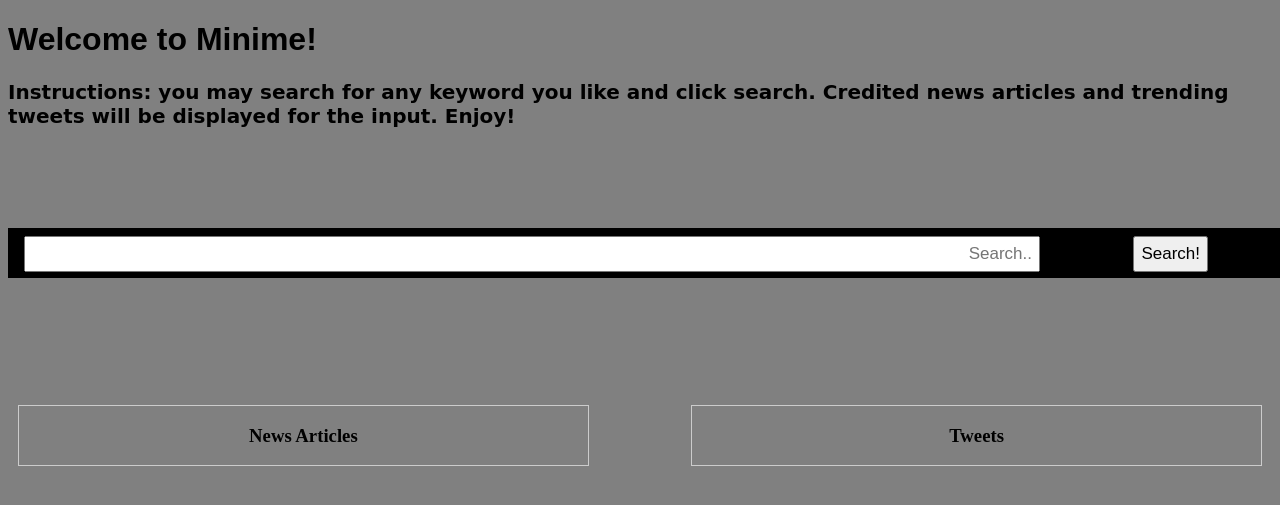
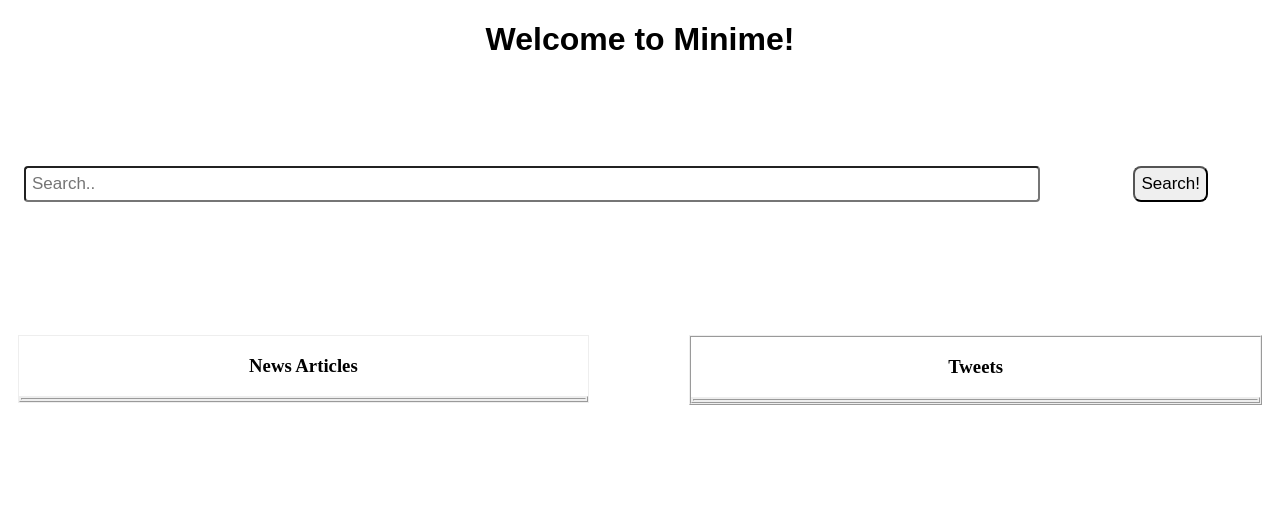
Before and after one commit to rmariah/Capstone-2019, a Django app: page /home/home/ in a window 1280 px wide. Shown: the top 505 px of the page. Run offline with Django 3.2, Linux system fonts and the light colour scheme.

Commit message:
ui update

```diff
--- a/ScrappingUI/minime/templates/index.html
+++ b/ScrappingUI/minime/templates/index.html
@@ -4,7 +4,7 @@
  <style>
 
 body {
-	background-color: gray;
+/* 	background-color: gray; */
 }
 /* Style the links inside the navigation bar */
 .SearchBar {
@@ -15,7 +15,7 @@ body {
   width: 1300px;
   height: 50px;
 /*   position: fixed; */
-  background-color: black;
+/*   background-color: black; */
   top: 40%;
 /*   left: 50%; */
   margin-top: 100px;
@@ -32,7 +32,7 @@ a:hover {
 /* Style the search box inside the navigation bar */
 .SearchBar input[type=text] {
   float: left;
-  text-align: right;
+  text-align: left;
   padding: 6px;
   border: block;
   margin-top: 8px;
@@ -40,6 +40,7 @@ a:hover {
   margin-left: 16px;
   font-size: 17px;
   width: 1000px;
+  border-radius: 4px;
 }
 
 .SearchBar button {
@@ -49,6 +50,7 @@ a:hover {
 	margin-top: 8px;
 	margin-bottom: 8px;
 	margin-right: 100px;
+	border-radius: 8px;
 }
 
 /* When the screen is less than 600px wide, stack the links and the search field vertically instead of horizontally */
@@ -63,11 +65,12 @@ a:hover {
   }
   .SearchBar input[type=text] {
     border: 1px solid #ccc;
+    border-radius: 8px;
   }
 }
 
 h1 {
-	text-align: left;
+	text-align: center;
 	font-size: 32px;
 	font-family: sans-serif;
 }
@@ -82,27 +85,37 @@ h2 {
 	float: left;
 	margin-left: 10px;
 	margin-right: 10px;
-	border: 1px solid #ccc;
+	border: 1px ridge;
 	width: 45%;
 	margin-top: 125px;
 	text-align: center;
+}
+
+.articles {
+	border-style: ridge;
 }
 
 .TwitterResults {
 	float: right;
 	margin-right: 10px;
 	margin-left: 10px;
-	border: 1px solid #ccc;
+	border: 2px ridge;
 	width: 45%;
 	margin-top: 125px;
 	text-align: center;
+}
+
+.tweets {
+	border-style: ridge;
 }
  </style>
 
 <body>
 <h1> Welcome to Minime! </h1>
+<!--
 <h2> Instructions: you may search for any keyword you like and click search. Credited news articles
 and trending tweets will be displayed for the input. Enjoy! </h2>
+ -->
 
 <div class="SearchBar" id="center">
   	<input type="text" placeholder="Search.." />
@@ -111,10 +124,14 @@ and trending tweets will be displayed for the input. Enjoy! </h2>
 
 <div class="NewsResults" id="news">
 	<h3> News Articles </h3>
+	<div class="articles" >
+	</div>
 </div>
 
 <div class="TwitterResults" id="tweets">
 	<h3> Tweets </h3>
+	<div class="tweets">
+	</div>
 </div>
 </body>
 </html>
```
Also changed, not shown: ScrappingUI/db.sqlite3.
